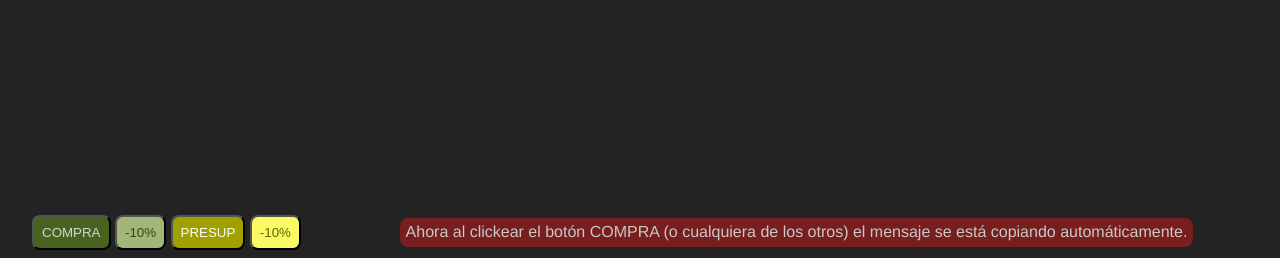
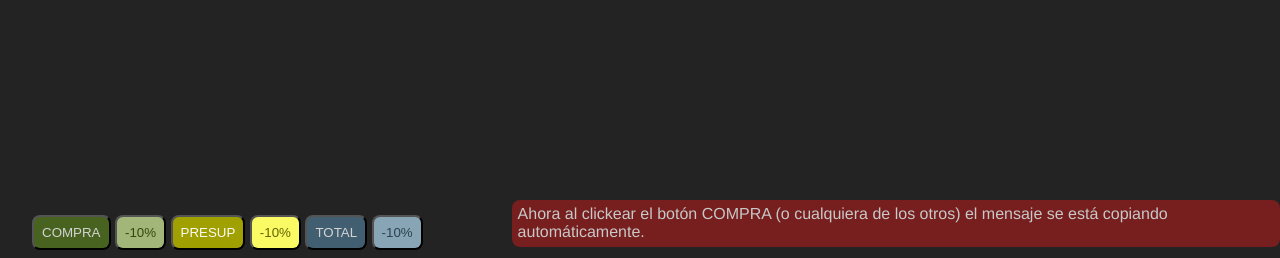
Before and after one commit to amaroferraris/acdb, a Django app: page / in a window 1280 px wide. Shown: the part 542-800 px from the top of the page. Run offline with Django 4.2, Linux system fonts and the light colour scheme; data that the repository does not hold is empty.

Commit message:
HTML CSS JS Adding TOTAL btn

```diff
--- a/acdj/static/index.js
+++ b/acdj/static/index.js
@@ -20,6 +20,8 @@ const btn = document.getElementById('btn-output');
 const btnOff = document.getElementById('btn-output-off');
 const btnPresupuesto = document.getElementById('btn-output-presupuesto');
 const btnPresupuestoOff = document.getElementById('btn-output-presupuesto-off');
+const btnTotal = document.getElementById('btn-output-total');
+const btnTotalOff = document.getElementById('btn-output-total-off');
 
 const message = document.getElementById('output');
 
@@ -325,6 +327,43 @@ Total a abonar: $${applyDiscount(finalPrice).toLocaleString('pt-BR', { style: 'c
 });
 
 
+btnTotal.addEventListener('click', () => {
+
+    const [accessoryNameAndPrice, finalPrice, formattedFinalPrice] = gettingInputData()
+
+    message.innerHTML = '';
+    message.innerHTML = `TOTAL: $ ${formattedFinalPrice}`
+
+    // COPYING TEXT
+    const copyText = document.getElementById('output');
+    const copiedText = copyText.textContent;
+    navigator.clipboard.writeText(copiedText)
+
+    clearButton();
+
+})
+
+
+btnTotalOff.addEventListener('click', () => {
+
+    const [accessoryNameAndPrice, finalPrice, formattedFinalPrice] = gettingInputData()
+
+    message.innerHTML = '';
+    message.innerHTML = `
+Total del pedido: $${formattedFinalPrice} ||
+Descuento: -$${((applyDiscount(finalPrice) - finalPrice) * (-1)).toLocaleString('pt-BR', { style: 'currency', currency: 'BRL' }).replace('R$', '')} ||
+TOTAL: $${applyDiscount(finalPrice).toLocaleString('pt-BR', { style: 'currency', currency: 'BRL' }).replace('R$', '')}`;
+
+    // COPYING TEXT
+    const copyText = document.getElementById('output');
+    const copiedText = copyText.textContent;
+    navigator.clipboard.writeText(copiedText)
+
+    clearButton();
+
+})
+
+
 // DISCOUNT
 function applyDiscount(originalPrice) {
 
@@ -470,7 +509,7 @@ function clearButton() {
     }
 
     const btnClearCreate = '<button class="btn-clear" id="btn-clear">BORRAR</button>';
-    btnPresupuestoOff.insertAdjacentHTML('afterend', btnClearCreate);
+    btnTotalOff.insertAdjacentHTML('afterend', btnClearCreate);
 
     const btnClear = document.getElementById('btn-clear')
 
--- a/acdj/static/styles.css
+++ b/acdj/static/styles.css
@@ -92,7 +92,8 @@ label:hover {
 .btn-output-off,
 .btn-output-presupuesto,
 .btn-output-presupuesto-off,
-.btn-copy,
+.btn-output-total,
+.btn-output-total-off,
 .btn-clear {
     padding: .5rem;
     border-radius: .5rem;
@@ -124,15 +125,27 @@ label:hover {
     /* left: 12.6rem; */
 }
 
-.btn-copy {
-    margin-left: 1rem;
+.btn-output-total {
+    /* margin-left: 1rem; */
     background-color: rgb(65, 95, 112);
-    transition: .5s;
 }
+
+.btn-output-total-off {
+    color: rgb(45, 66, 78);
+    background-color: rgb(136, 165, 182);
+}
+
 
 .btn-clear {
     margin-left: .25rem;
     background-color: rgba(195, 62, 62, 0.5);
+}
+
+
+/* .btn-copy {
+    margin-left: 1rem;
+    background-color: rgb(65, 95, 112);
+    transition: .5s;
 }
 
 .btn-copied {
@@ -141,7 +154,7 @@ label:hover {
     border-radius: .5rem;
     color: rgb(29, 29, 29);
     margin-left: 1rem;
-}
+} */
 
 .output {
     font-family: Arial, "Helvetica Neue", Helvetica, sans-serif;
@@ -154,7 +167,7 @@ label:hover {
 .mensaje-usuario {
     position: fixed;
     bottom: .7rem;
-    left: 25rem;
+    left: 32rem;
     padding: .35rem;
     border-radius: .5rem;
     background-color: rgb(119, 30, 30);
--- a/acdj/templates/acdj/index.html
+++ b/acdj/templates/acdj/index.html
@@ -29,6 +29,8 @@
         <button class="btn-output-off" id="btn-output-off">-10%</button>
         <button class="btn-output-presupuesto" id="btn-output-presupuesto">PRESUP</button>
         <button class="btn-output-presupuesto-off" id="btn-output-presupuesto-off">-10%</button>
+        <button class="btn-output-total" id="btn-output-total">TOTAL</button>
+        <button class="btn-output-total-off" id="btn-output-total-off">-10%</button>
     </div>
 
     <p class="mensaje-usuario" id="mensaje-usuario">Ahora al clickear el botón COMPRA (o cualquiera de los otros) el mensaje se está copiando automáticamente.</p>
```
